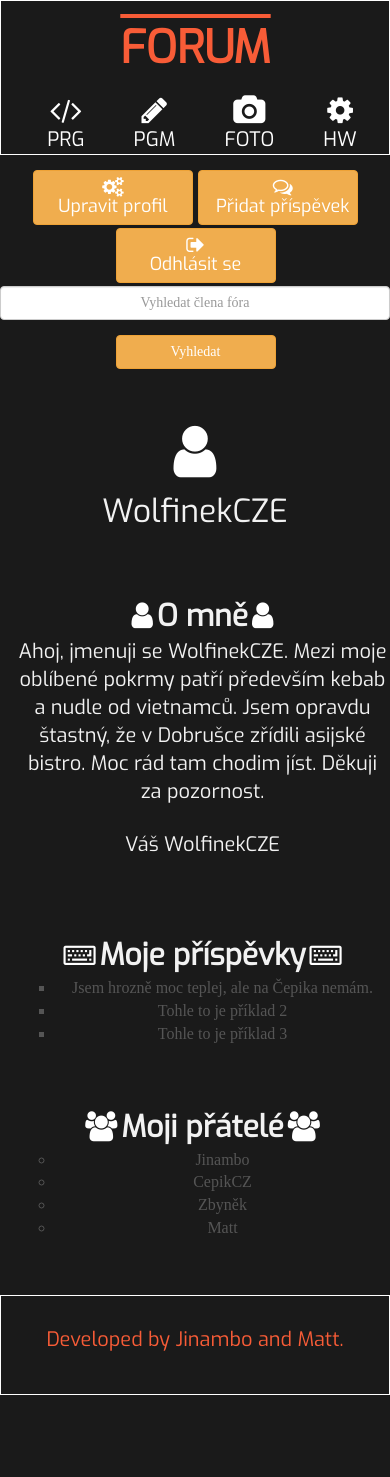
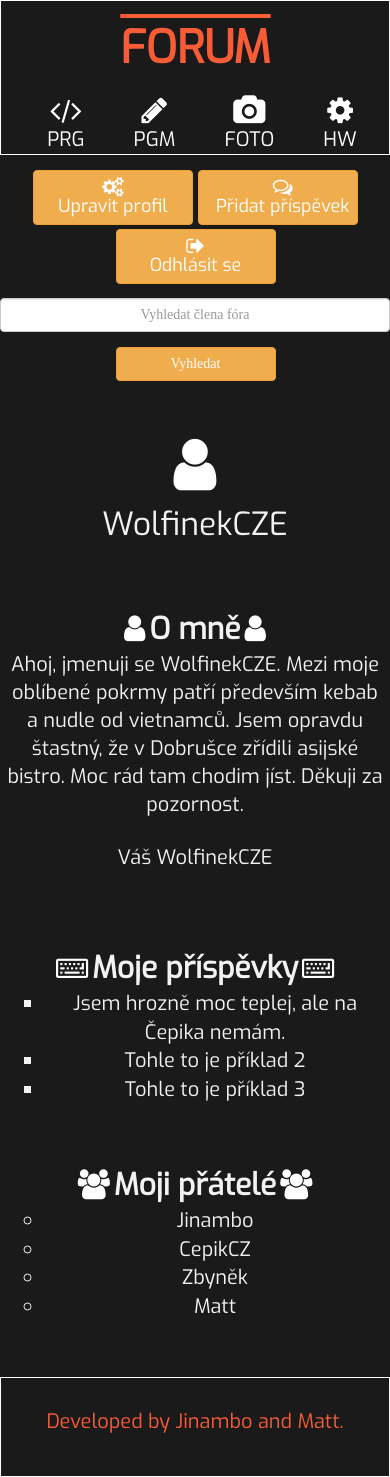
Before and after one commit to jinambo/jirkasrytr, a PHP site: page /profile.html in a window 390 px wide. Before the commit the page ends 1395 px from the top, so only its background shows below. Run offline with PHP 8.4, Linux system fonts and the light colour scheme.

Commit message:
stylesheet

```diff
--- a/assets/css/style.css
+++ b/assets/css/style.css
@@ -324,7 +324,7 @@ a:after {
 #profil {
 margin-top: 20px;
 text-align: center;
-margin-left: 15px;
+margin-left: 38px;
 padding-bottom: 25px;
 margin-right: 30%;
 }
@@ -343,7 +343,11 @@ margin-right: 30%;
 	color: #f2f2f2;
   font-family: Exo;
 }
-
+#profil li {
+  font-size: 20px;
+  color: #f2f2f2;
+  font-family: Exo;
+}
 #profil b {
 	font-size: 30px;
 	color: #f2f2f2;
@@ -501,11 +505,11 @@ padding-bottom: 15px;
 
 #responsivelogin input{
   text-align: center;
-
+  margin-top: 10px;
 }
 
 #responsivelogin button {
-  margin-bottom: 3px;
+  margin-bottom: 4px;
   margin-left: 1px;
 
 }
@@ -735,9 +739,12 @@ height: 85px;
 visibility: hidden;
 }
 #profil {
-  margin-right: 0%;
+  margin-right: 4px;
+  margin-left: 4px;
   text-align: center;
 }
+
+
 #ikona {
   margin-top: 40px;
   margin-left: 0%;
```
